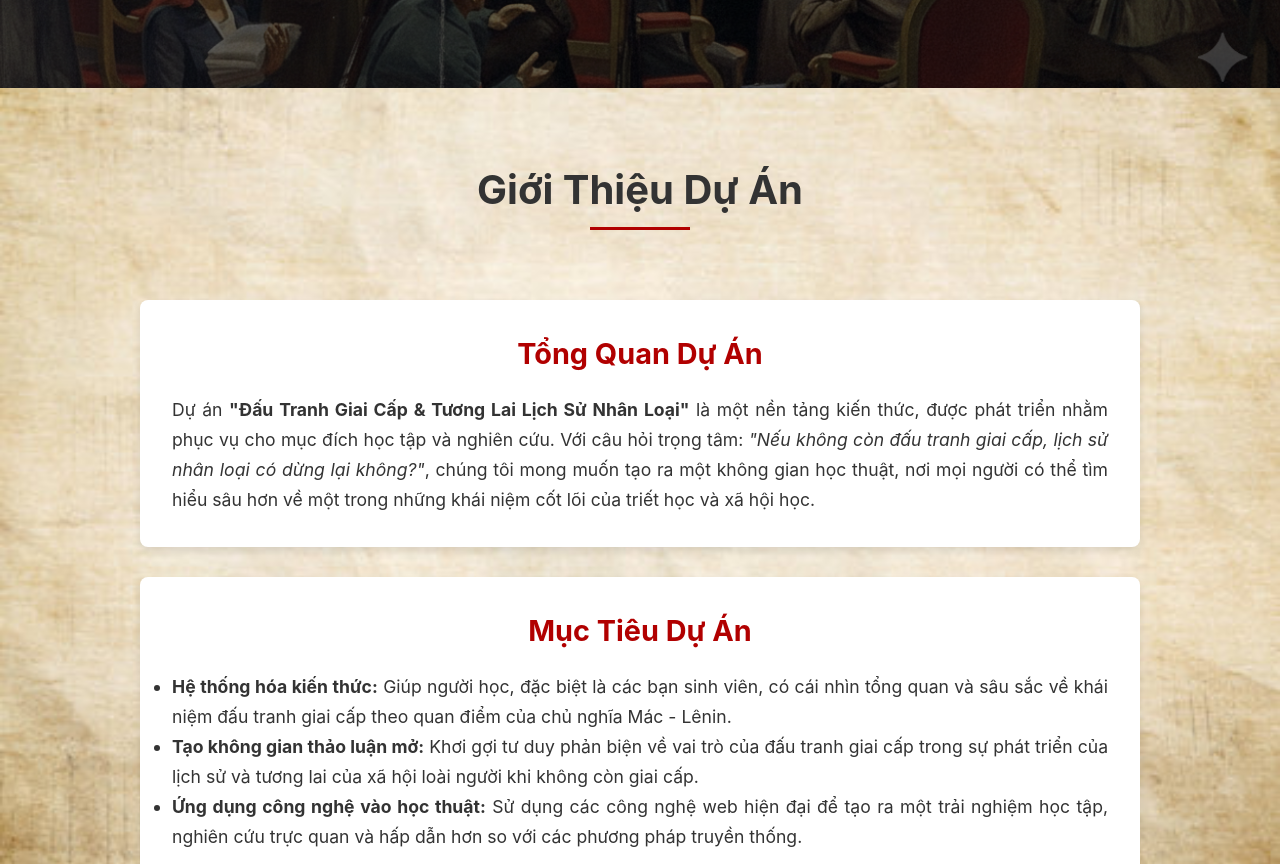
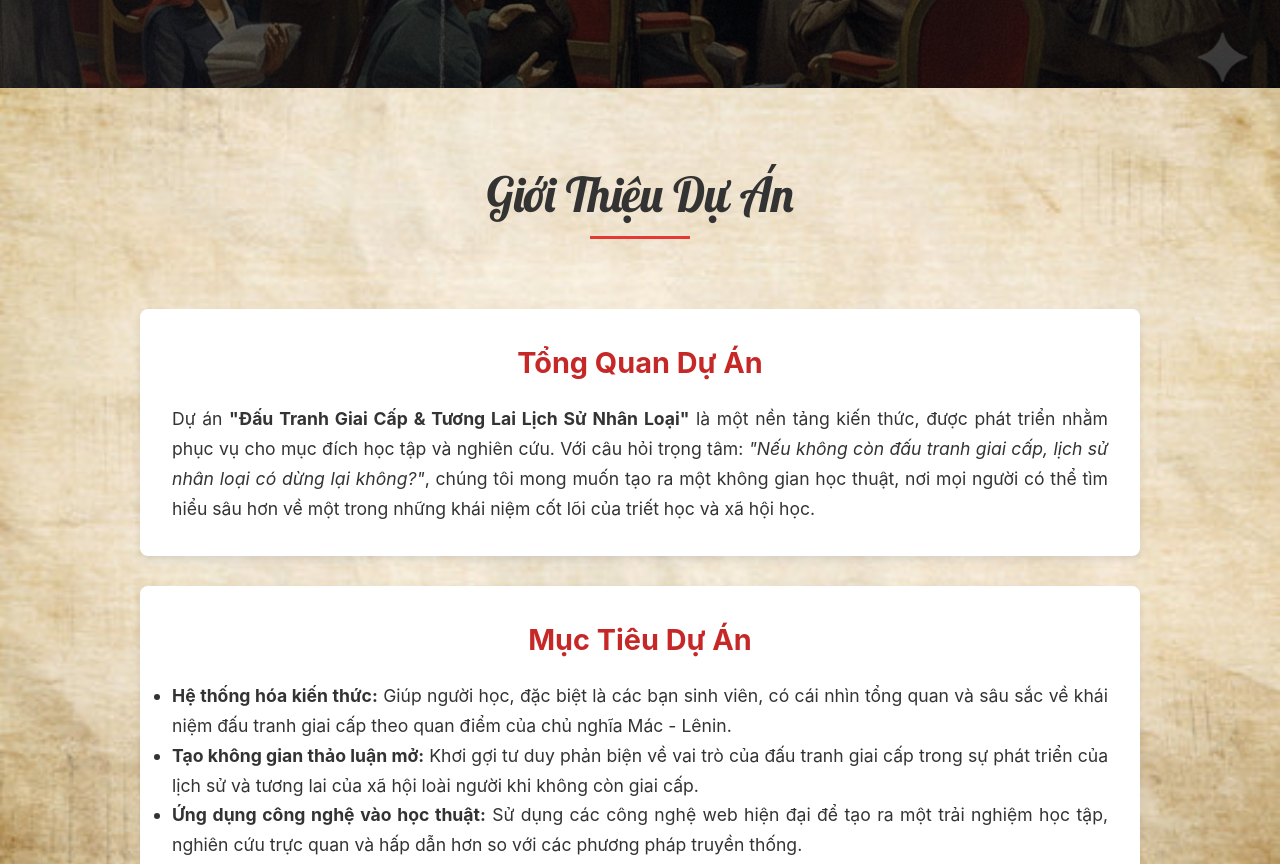
Before and after one commit to LysLama/HCM, a React (Vite) app: page / in a window 1280 px wide. Shown: the part 780-1644 px from the top of the page. Built offline with nearby package versions, Linux system fonts and the light colour scheme; a web font is replaced by a local one.

Commit message:
add effect and change font type of intro section

```diff
--- a/src/styles/Intro.css
+++ b/src/styles/Intro.css
@@ -1,3 +1,5 @@
+@import url('https://fonts.googleapis.com/css2?family=Lobster&display=swap');
+
 /* Sử dụng biến CSS để dễ dàng bảo trì */
 :root {
   --intro-max-width: 1000px;
@@ -17,8 +19,9 @@
 }
 
 .intro-section-title {
+  font-family: 'Lobster', cursive;
+  font-size: 3rem;
   color: #333;
-  font-size: 2.5rem;
   padding-top: 30px;
   margin-bottom: 40px; /* Tăng khoảng cách dưới tiêu đề chính */
   text-align: center;
@@ -29,7 +32,7 @@
   display: block;
   width: 100px; /* Chiều rộng của gạch chân */
   height: 3px; /* Độ dày của gạch chân */
-  background-color: #b10000;
+  background-color: #e53935;
   margin: 15px auto 0; /* Căn giữa và tạo khoảng cách với tiêu đề */
 }
 
@@ -40,7 +43,30 @@
   box-shadow: 0 4px 8px rgba(0, 0, 0, 0.1);
   width: 100%;
   max-width: var(--intro-max-width);
-  transition: transform 0.3s ease-in-out, box-shadow 0.3s ease-in-out; /* Thêm hiệu ứng chuyển đổi mượt mà */
+
+  /* --- Bắt đầu CSS cho hiệu ứng cuộn --- */
+
+  /* Trạng thái ban đầu: ẩn và bị đẩy ra ngoài */
+  opacity: 0;
+
+  /* Thêm opacity và transform vào transition */
+  transition: opacity 0.6s ease-out, transform 0.6s ease-out, box-shadow 0.3s ease-in-out;
+}
+
+/* Trạng thái ban đầu cho các card ở vị trí lẻ (1, 3, 5...) */
+.intro-card:nth-of-type(odd) {
+  transform: translateX(-100px);
+}
+
+/* Trạng thái ban đầu cho các card ở vị trí chẵn (2, 4, 6...) */
+.intro-card:nth-of-type(even) {
+  transform: translateX(100px);
+}
+
+/* Lớp CSS sẽ được thêm bằng JS khi card hiển thị trên màn hình */
+.intro-card.is-visible {
+  opacity: 1;
+  transform: translateX(0);
 }
 
 .intro-card:hover {
@@ -50,7 +76,7 @@
 
 .intro-card h2 {
   font-size: 1.8rem;
-  color: #b10000;
+  color: #c62828;
   margin-top: 0; /* Bỏ margin-top vì đã có padding của card */
   margin-bottom: 20px;
   text-align: center; /* Căn giữa tiêu đề phụ */
--- a/src/template/Intro.jsx
+++ b/src/template/Intro.jsx
@@ -1,9 +1,40 @@
-import React from 'react';
+import React, { useEffect, useRef } from 'react';
 import '../styles/Intro.css';
 
 const Intro = () => {
+    // Tạo một ref để giữ container của các card
+    const cardsContainerRef = useRef(null);
+
+    useEffect(() => {
+        const observer = new IntersectionObserver(
+            (entries) => {
+                entries.forEach((entry) => {
+                    // Nếu phần tử đang hiển thị trên màn hình
+                    if (entry.isIntersecting) {
+                        entry.target.classList.add('is-visible');
+                        // Tùy chọn: Ngừng quan sát sau khi đã hiển thị để tiết kiệm tài nguyên
+                        observer.unobserve(entry.target);
+                    }
+                });
+            },
+            {
+                // Bắt đầu kích hoạt khi 20% của phần tử hiển thị
+                threshold: 0.2,
+            }
+        );
+
+        // Lấy tất cả các card và bắt đầu quan sát chúng
+        const cards = Array.from(cardsContainerRef.current.children).filter(child => child.classList.contains('intro-card'));
+        cards.forEach((card) => observer.observe(card));
+
+        // Hàm dọn dẹp: Ngừng quan sát tất cả khi component unmount
+        return () => {
+            cards.forEach((card) => observer.unobserve(card));
+        };
+    }, []); // Mảng rỗng đảm bảo effect này chỉ chạy một lần khi component mount
+
     return (
-        <section id="introduction" className="intro-section-container">
+        <section id="introduction" className="intro-section-container" ref={cardsContainerRef}>
             {/* Tiêu đề phần giới thiệu */}
             <h1 className="intro-section-title">Giới Thiệu Dự Án</h1>
 
@@ -51,16 +82,16 @@ const Intro = () => {
                 <h2>Tuyên Bố Về Việc Sử Dụng AI</h2>
                 <div className="intro-section-content">
                     <p>Trong quá trình thực hiện dự án này, chúng tôi đã ứng dụng công nghệ Trí tuệ Nhân tạo như một công cụ hỗ trợ để tối ưu hóa hiệu quả công việc. Chúng tôi cam kết sử dụng AI một cách có trách nhiệm và minh bạch.</p>
-                    <br/>
+                    <br />
                     <p><strong>Mô Hình Ngôn Ngữ Lớn (LLM) Được Sử Dụng:</strong> Chúng tôi đã sử dụng các mô hình ngôn ngữ lớn tiên tiến, bao gồm <strong>Gemini của Google</strong> và các mô hình khác để hỗ trợ trong các khâu khác nhau của dự án.</p>
-                    <br/>
+                    <br />
                     <p><strong>Mục Đích Sử Dụng AI:</strong></p>
                     <ul>
                         <li><strong>Lên ý tưởng và cấu trúc:</strong> AI được dùng để brainstorm các ý tưởng ban đầu, sắp xếp cấu trúc nội dung và đề xuất các hướng tiếp cận cho chủ đề.</li>
                         <li><strong>Tối ưu hóa mã nguồn (Code):</strong> Hỗ trợ viết, gỡ lỗi (debug) và tái cấu trúc (refactor) các đoạn mã cho trang web.</li>
                         <li><strong>Sáng tạo nội dung phụ trợ:</strong> Hỗ trợ viết các nội dung giới thiệu, mô tả và các văn bản không mang tính học thuật cốt lõi.</li>
                     </ul>
-                    <br/>
+                    <br />
                     <p><strong>Nội Dung và Script (Kịch bản):</strong> Chúng tôi xin khẳng định, <strong>toàn bộ nội dung học thuật, các phân tích, luận điểm và kết luận đều do các thành viên trong nhóm tự nghiên cứu</strong> từ các nguồn tài liệu chính thống. AI chỉ đóng vai trò là công cụ hỗ trợ, không can thiệp vào tính chính xác và chiều sâu học thuật của dự án.</p>
                     <p><strong>Tài liệu tham khảo:</strong></p>
                 </div>
```
